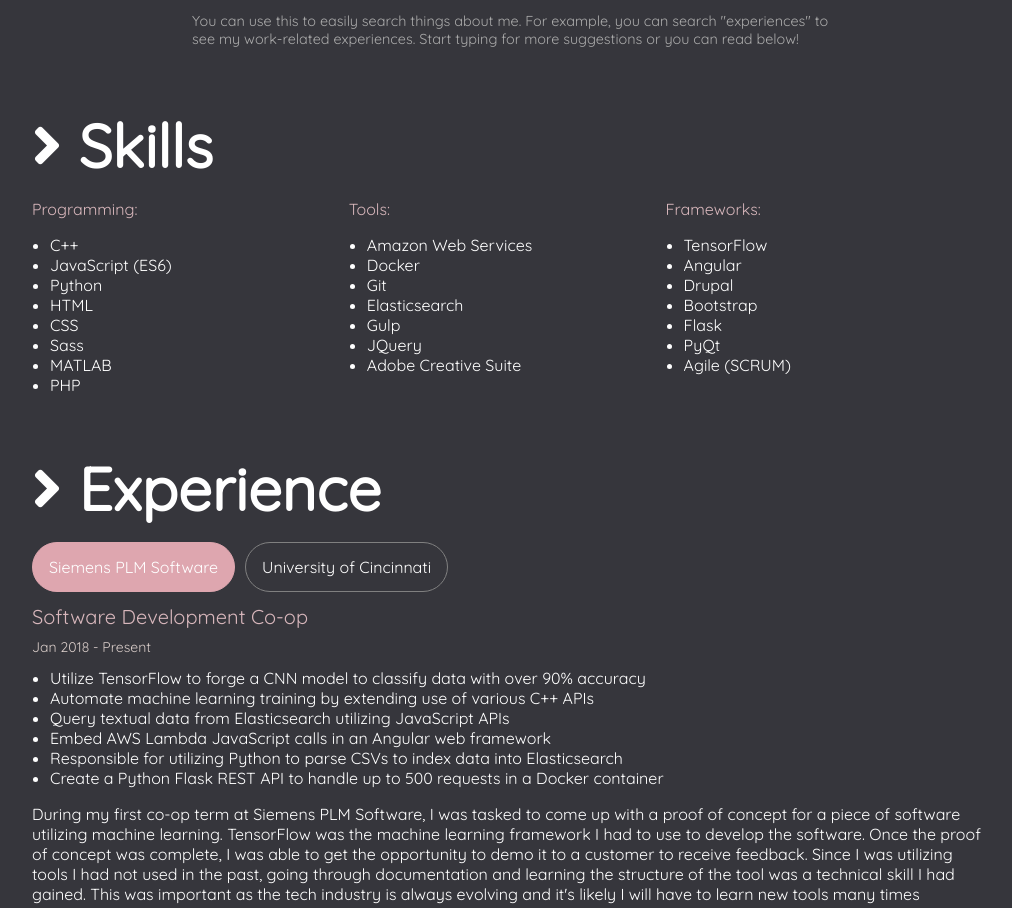
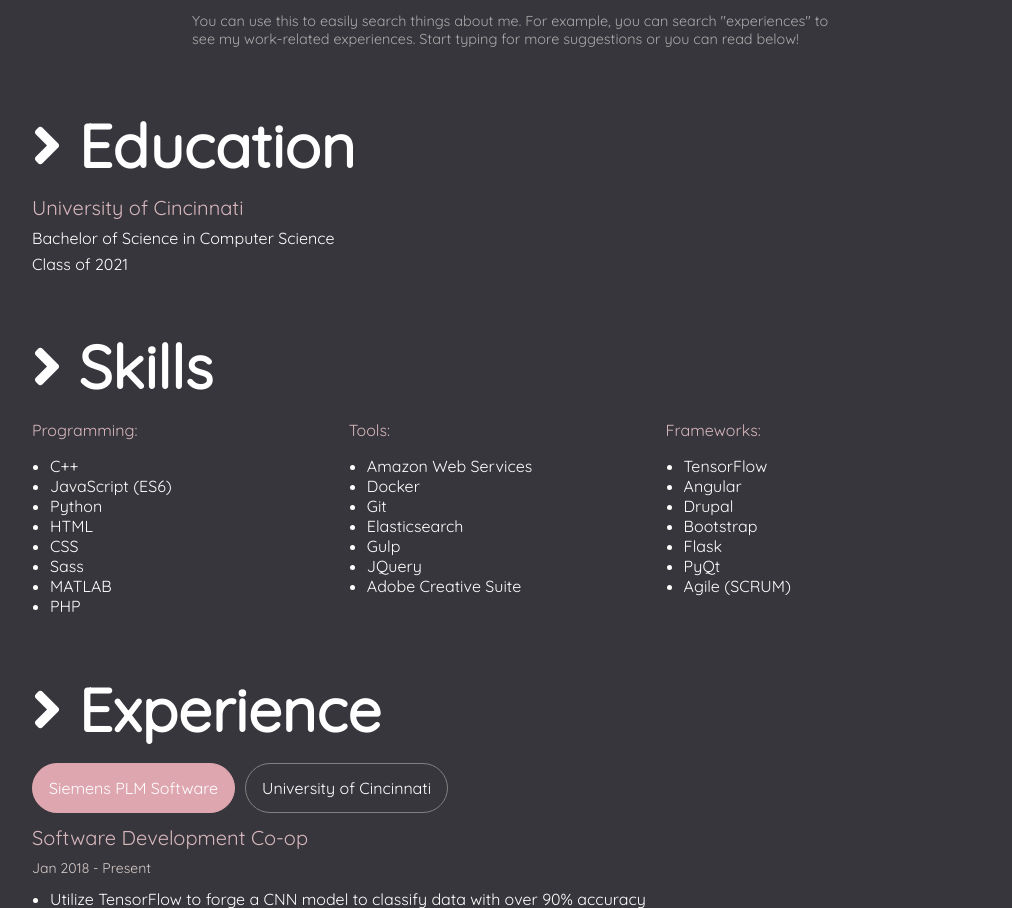
Before and after one commit to mihi-r/mihi-r.github.io, a website: page index.html in a window 1280 px wide. Shown: the part 1907-2815 px from the top of the page, without its empty margins (128-1140 px from the left). Drawn offline with Linux system fonts and the light colour scheme; files that its build step writes are made by us from their sources.

Commit message:
Added education section

```diff
--- a/index.html
+++ b/index.html
@@ -97,6 +97,12 @@
             </div>
 
             <div class="resume">
+                <div class="education">
+                    <h2><i class="fas fa-angle-right"></i> Education</h2>
+                    <p class="university"></p>
+                    <p class="major"></p>
+                    <p class="date"></p>
+                </div>
                 <div class="skills">
                     <h2><i class="fas fa-angle-right"></i> Skills</h2>
                     <div class="skill-col" id="skill-programming">
--- a/main-script/main.js
+++ b/main-script/main.js
@@ -136,6 +136,16 @@
     return ulContainer;
 }
 
+// Education
+const education = resumeData[0]["education"]["university"];
+const educationUni = document.querySelector("#search-page .education .university");
+const educationMajor = document.querySelector("#search-page .education .major");
+const educationDate = document.querySelector("#search-page .education .date");
+
+educationUni.textContent = education["name"];
+educationMajor.textContent = education["major"];
+educationDate.textContent = education["graduation year"];
+
 // Skills
 const addUnorderedListFromArray = function(container, arrayToUse){
     let unorderedList = document.createElement("ul");
--- a/main-style/main.scss
+++ b/main-style/main.scss
@@ -222,12 +222,22 @@
     margin: 0 auto;
     color: white;
     font-family: $font-family;
+    padding-bottom: 80px;
 }
 
 #search-page .resume h2 {
     margin-top: 60px;
     margin-bottom: 16px;
     font-size: 60px;
+}
+
+#search-page .education p {
+    line-height: 10px;
+}
+
+#search-page .education .university {
+    color: #d8b7bc;
+    font-size: 20px;
 }
 
 #search-page .skills .skill-col {
@@ -248,10 +258,6 @@
 
 #search-page .skills .skill-col ul {
     padding-left: 18px;
-}
-
-#search-page .resume {
-    padding-bottom: 80px;
 }
 
 #search-page .resume .experience .experience-nav-bar ul {
```
Also changed, not shown: main-build/main.min.css, main-build/main.min.js.
